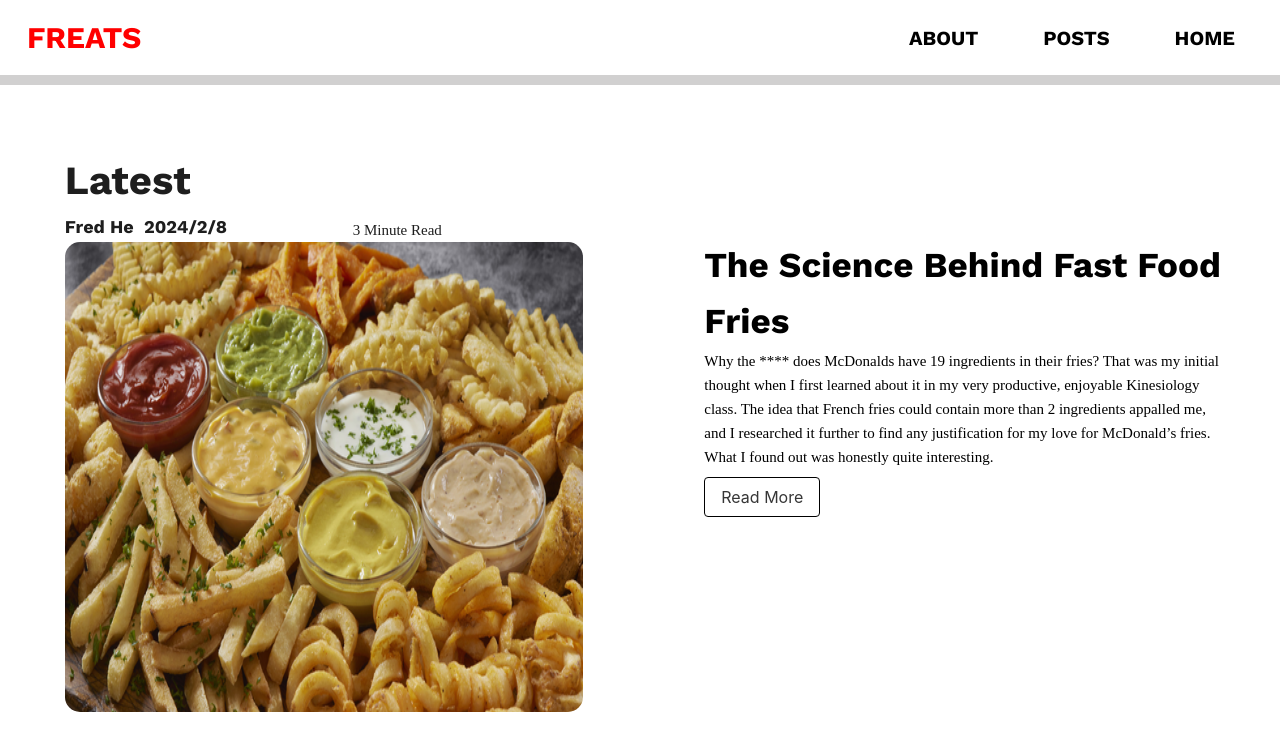
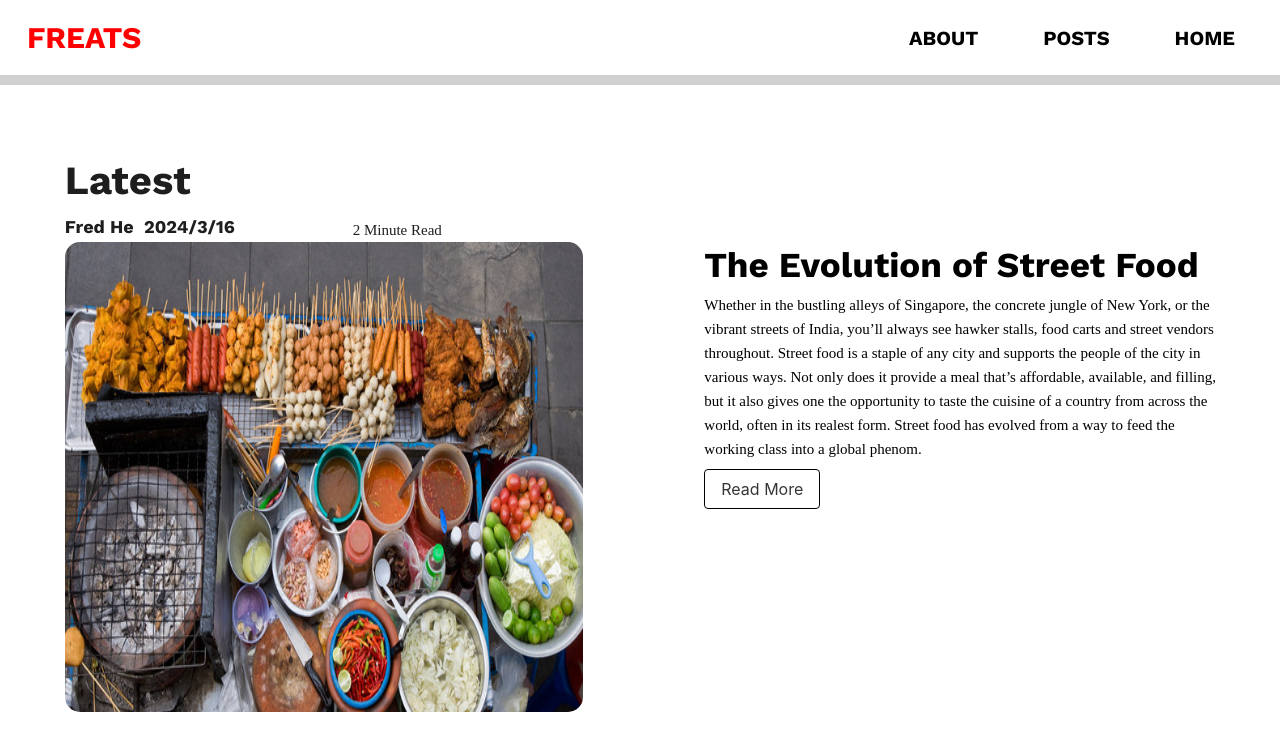
Before and after one commit to fredh2006/freats_blog, a Vue app in the folder freats-blog/: page /home in a window 1280 px wide. Shown: the top 750 px of the page. Built offline with nearby package versions, Linux system fonts and the light colour scheme; a web font is replaced by a local one.

Commit message:
street food

```diff
--- a/freats-blog/src/views/HomeView.vue
+++ b/freats-blog/src/views/HomeView.vue
@@ -11,19 +11,21 @@ import TheHighlightBanner from '../components/TheHighlightBanner.vue'
       <div class="container left column">
         <h1 class="latest">Latest</h1>
         <div class="metadata-container">
-          <div class="metadata metadata-text">Fred He&nbsp; 2024/2/8</div>
-          <div class="date metadata-text">3 Minute Read</div>
+          <div class="metadata metadata-text">Fred He&nbsp; 2024/3/16</div>
+          <div class="date metadata-text">2 Minute Read</div>
         </div>
-        <img src="../../public/fries.png" class="preview-image" @click="click" />
+        <img src="../../public/street_food.jpg" class="preview-image" @click="click" />
       </div>
       <div class="container right column" id="home-text">
-        <h1 class="preview-title">The Science Behind Fast Food Fries</h1>
+        <h1 class="preview-title">The Evolution of Street Food</h1>
         <h1 class="preview-content">
-          Why the **** does McDonalds have 19 ingredients in their fries? That was my initial
-          thought when I first learned about it in my very productive, enjoyable Kinesiology class.
-          The idea that French fries could contain more than 2 ingredients appalled me, and I
-          researched it further to find any justification for my love for McDonald’s fries. What I
-          found out was honestly quite interesting.
+          Whether in the bustling alleys of Singapore, the concrete jungle of New York, or the
+          vibrant streets of India, you’ll always see hawker stalls, food carts and street vendors
+          throughout. Street food is a staple of any city and supports the people of the city in
+          various ways. Not only does it provide a meal that’s affordable, available, and filling,
+          but it also gives one the opportunity to taste the cuisine of a country from across the
+          world, often in its realest form. Street food has evolved from a way to feed the working
+          class into a global phenom.
         </h1>
         <div class="button-container">
           <button class="button read-more" @click="click">Read More</button>
@@ -37,7 +39,7 @@ import TheHighlightBanner from '../components/TheHighlightBanner.vue'
 export default {
   methods: {
     click() {
-      this.$router.push('/posts/65c6d3bc3b99dcd2159b49f3')
+      this.$router.push('/posts/65f6509cb772c99cb59322c5')
     }
   }
 }
```
Also changed, not shown: freats-blog/public/street_food.jpg (added), 17 other files (tests, documents, lock files or other folders).
